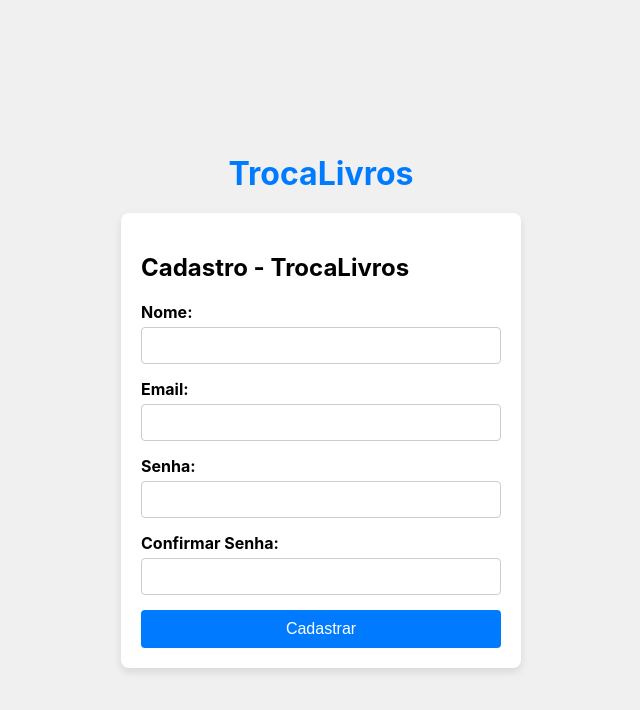
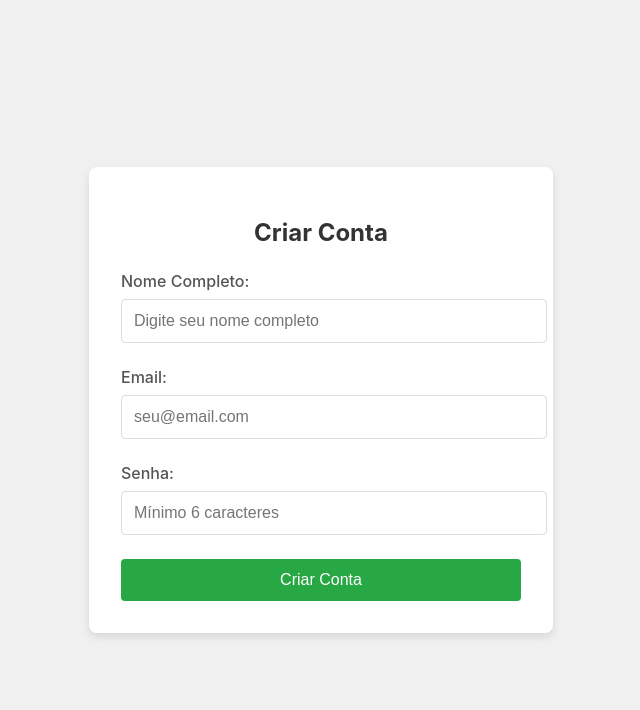
Before and after one commit to mac0350-25/troca-livros-frontend, a React (Create React App) app: page /signup in a window 1280 px wide. Shown: the top 710 px of the page, without its empty margins (319-959 px from the left). Built offline with nearby package versions, Linux system fonts and the light colour scheme.

Commit message:
[feat] integração com o back para login e cadastro

```diff
--- a/package.json
+++ b/package.json
@@ -7,6 +7,7 @@
     "@testing-library/jest-dom": "^6.6.3",
     "@testing-library/react": "^16.2.0",
     "@testing-library/user-event": "^13.5.0",
+    "axios": "^1.8.4",
     "react": "^19.0.0",
     "react-dom": "^19.0.0",
     "react-router-dom": "^7.4.0",
--- /dev/null
+++ b/src/api/auth.js
@@ -0,0 +1,40 @@
+import api from './index';
+
+export const authService = {
+  async login(email, password) {
+    try {
+      const { data } = await api.post('/api/auth/login', { email, password });
+
+      alert('Login realizado com sucesso!');
+
+      return {
+        success: true,
+        token: data.access_token,
+        user: data.user
+      };
+    } catch (error) {
+      return {
+        success: false,
+        error: error.response?.data?.message || 'Credenciais inválidas'
+      };
+    }
+  },
+
+  async register(name, email, password) {
+    try {
+      const { data } = await api.post('/api/auth/register', { name, email, password });
+
+      alert('Cadastro realizado com sucesso!');
+
+      return {
+        success: true,
+        user: data
+      };
+    } catch (error) {
+      return {
+        success: false,
+        error: error.response?.data?.message || 'Erro no cadastro'
+      };
+    }
+  }
+};
--- a/src/pages/LoginPage.js
+++ b/src/pages/LoginPage.js
@@ -1,54 +1,9 @@
 import React, { useState } from 'react';
-import { Link } from 'react-router-dom';
 import styled from 'styled-components';
+import { Link, useNavigate } from 'react-router-dom';
+import { authService } from '../api/auth';
 
-// --- Componente Principal --- //
-const LoginPage = () => {
-  const [email, setEmail] = useState('');
-  const [password, setPassword] = useState('');
-  const [errorMessage, setErrorMessage] = useState('');
-
-  const handleLogin = (e) => {
-    e.preventDefault();
-    if (email === 'teste@email.com' && password === 'senha123') {
-      alert('Login bem-sucedido!');
-    } else {
-      setErrorMessage('Email ou senha inválidos');
-    }
-  };
-
-  return (
-    <LoginContainer>
-      <Header>TrocaLivros</Header>
-      <LoginForm onSubmit={handleLogin}>
-        <h2>Login - TrocaLivros</h2>
-        {errorMessage && <ErrorMessage>{errorMessage}</ErrorMessage>}
-        <Label htmlFor="email">Email:</Label>
-        <Input
-          type="email"
-          id="email"
-          value={email}
-          onChange={(e) => setEmail(e.target.value)}
-          required
-        />
-        <Label htmlFor="password">Senha:</Label>
-        <Input
-          type="password"
-          id="password"
-          value={password}
-          onChange={(e) => setPassword(e.target.value)}
-          required
-        />
-        <Button type="submit">Entrar</Button>
-        <SignupLink>
-          Não tem uma conta? <Link to="/signup">Cadastre-se aqui</Link>
-        </SignupLink>
-      </LoginForm>
-    </LoginContainer>
-  );
-};
-
-// --- Estilos (no final do arquivo) --- //
+// ==================== ESTILOS ====================
 const LoginContainer = styled.div`
   display: flex;
   justify-content: center;
@@ -58,46 +13,57 @@ const LoginContainer = styled.div`
   background-color: #f0f0f0;
 `;
 
-const Header = styled.h1`
-  font-size: 2rem;
-  color: #007bff;
-  margin-bottom: 20px;
-`;
-
 const LoginForm = styled.form`
   background-color: white;
-  padding: 20px;
+  padding: 2rem;
   border-radius: 8px;
   box-shadow: 0 4px 8px rgba(0, 0, 0, 0.1);
   width: 100%;
   max-width: 400px;
-  box-sizing: border-box;
 `;
 
-const Label = styled.label`
-  margin-bottom: 5px;
-  display: block;
-  font-weight: bold;
+const FormTitle = styled.h2`
+  color: #333;
+  text-align: center;
+  margin-bottom: 1.5rem;
 `;
 
-const Input = styled.input`
-  width: 100%;
-  padding: 10px;
-  margin-bottom: 15px;
-  border: 1px solid #ccc;
-  border-radius: 4px;
-  box-sizing: border-box;
+const FormGroup = styled.div`
+  margin-bottom: 1.5rem;
 `;
 
-const Button = styled.button`
+const FormLabel = styled.label`
+  display: block;
+  margin-bottom: 0.5rem;
+  font-weight: 500;
+  color: #555;
+`;
+
+const FormInput = styled.input`
   width: 100%;
-  padding: 10px;
+  padding: 0.75rem;
+  border: 1px solid #ddd;
+  border-radius: 4px;
+  font-size: 1rem;
+  transition: border-color 0.3s;
+
+  &:focus {
+    border-color: #007bff;
+    outline: none;
+  }
+`;
+
+const SubmitButton = styled.button`
+  width: 100%;
+  padding: 0.75rem;
   background-color: #007bff;
   color: white;
   border: none;
   border-radius: 4px;
+  font-size: 1rem;
   cursor: pointer;
-  font-size: 16px;
+  transition: background-color 0.3s;
+  margin-bottom: 1rem;
 
   &:hover {
     background-color: #0056b3;
@@ -105,23 +71,87 @@ const Button = styled.button`
 `;
 
 const ErrorMessage = styled.div`
-  color: red;
+  color: #dc3545;
+  background-color: #f8d7da;
+  padding: 0.75rem;
+  border-radius: 4px;
+  margin-bottom: 1rem;
   text-align: center;
-  margin-bottom: 10px;
 `;
 
-const SignupLink = styled.div`
+const RegisterLink = styled.div`
   text-align: center;
-  margin-top: 15px;
+  margin-top: 1rem;
+  font-size: 0.9rem;
 
   a {
     color: #007bff;
     text-decoration: none;
+    font-weight: 500;
+    transition: color 0.3s;
 
     &:hover {
+      color: #0056b3;
       text-decoration: underline;
     }
   }
 `;
 
+// ==================== COMPONENTE ====================
+const LoginPage = () => {
+  const [email, setEmail] = useState('');
+  const [password, setPassword] = useState('');
+  const [error, setError] = useState('');
+  const navigate = useNavigate();
+
+  const handleLogin = async (e) => {
+    e.preventDefault();
+    const result = await authService.login(email, password);
+
+    if (result.success) {
+      localStorage.setItem('token', result.token);
+    } else {
+      setError(result.error);
+    }
+  };
+
+  return (
+    <LoginContainer>
+      <LoginForm onSubmit={handleLogin}>
+        <FormTitle>Login</FormTitle>
+
+        {error && <ErrorMessage>{error}</ErrorMessage>}
+
+        <FormGroup>
+          <FormLabel>Email:</FormLabel>
+          <FormInput
+            type="email"
+            value={email}
+            onChange={(e) => setEmail(e.target.value)}
+            required
+            placeholder="seu@email.com"
+          />
+        </FormGroup>
+
+        <FormGroup>
+          <FormLabel>Senha:</FormLabel>
+          <FormInput
+            type="password"
+            value={password}
+            onChange={(e) => setPassword(e.target.value)}
+            required
+            placeholder="Digite sua senha"
+          />
+        </FormGroup>
+
+        <SubmitButton type="submit">Entrar</SubmitButton>
+
+        <RegisterLink>
+          Não tem uma conta? <Link to="/signup">Registre-se</Link>
+        </RegisterLink>
+      </LoginForm>
+    </LoginContainer>
+  );
+};
+
 export default LoginPage;
--- a/src/pages/SignupPage.js
+++ b/src/pages/SignupPage.js
@@ -1,68 +1,9 @@
 import React, { useState } from 'react';
 import styled from 'styled-components';
+import { useNavigate } from 'react-router-dom';
+import { authService } from '../api/auth';
 
-// --- Componente Principal --- //
-const SignupPage = () => {
-  const [name, setName] = useState('');
-  const [email, setEmail] = useState('');
-  const [password, setPassword] = useState('');
-  const [confirmPassword, setConfirmPassword] = useState('');
-  const [errorMessage, setErrorMessage] = useState('');
-
-  const handleSignup = (e) => {
-    e.preventDefault();
-    if (password !== confirmPassword) {
-      setErrorMessage('As senhas não coincidem!');
-    } else {
-      alert(`Cadastro realizado para ${name} (${email})!`);
-    }
-  };
-
-  return (
-    <SignupContainer>
-      <Header>TrocaLivros</Header>
-      <SignupForm onSubmit={handleSignup}>
-        <h2>Cadastro - TrocaLivros</h2>
-        {errorMessage && <ErrorMessage>{errorMessage}</ErrorMessage>}
-        <Label htmlFor="name">Nome:</Label>
-        <Input
-          type="text"
-          id="name"
-          value={name}
-          onChange={(e) => setName(e.target.value)}
-          required
-        />
-        <Label htmlFor="email">Email:</Label>
-        <Input
-          type="email"
-          id="email"
-          value={email}
-          onChange={(e) => setEmail(e.target.value)}
-          required
-        />
-        <Label htmlFor="password">Senha:</Label>
-        <Input
-          type="password"
-          id="password"
-          value={password}
-          onChange={(e) => setPassword(e.target.value)}
-          required
-        />
-        <Label htmlFor="confirmPassword">Confirmar Senha:</Label>
-        <Input
-          type="password"
-          id="confirmPassword"
-          value={confirmPassword}
-          onChange={(e) => setConfirmPassword(e.target.value)}
-          required
-        />
-        <Button type="submit">Cadastrar</Button>
-      </SignupForm>
-    </SignupContainer>
-  );
-};
-
-// --- Estilos (no final do arquivo) --- //
+// ==================== ESTILOS ====================
 const SignupContainer = styled.div`
   display: flex;
   justify-content: center;
@@ -72,56 +13,150 @@ const SignupContainer = styled.div`
   background-color: #f0f0f0;
 `;
 
-const Header = styled.h1`
-  font-size: 2rem;
-  color: #007bff;
-  margin-bottom: 20px;
-`;
-
 const SignupForm = styled.form`
   background-color: white;
-  padding: 20px;
+  padding: 2rem;
   border-radius: 8px;
   box-shadow: 0 4px 8px rgba(0, 0, 0, 0.1);
   width: 100%;
   max-width: 400px;
-  box-sizing: border-box;
 `;
 
-const Label = styled.label`
-  margin-bottom: 5px;
-  display: block;
-  font-weight: bold;
+const FormTitle = styled.h2`
+  color: #333;
+  text-align: center;
+  margin-bottom: 1.5rem;
 `;
 
-const Input = styled.input`
-  width: 100%;
-  padding: 10px;
-  margin-bottom: 15px;
-  border: 1px solid #ccc;
-  border-radius: 4px;
-  box-sizing: border-box;
+const FormGroup = styled.div`
+  margin-bottom: 1.5rem;
 `;
 
-const Button = styled.button`
+const FormLabel = styled.label`
+  display: block;
+  margin-bottom: 0.5rem;
+  font-weight: 500;
+  color: #555;
+`;
+
+const FormInput = styled.input`
   width: 100%;
-  padding: 10px;
-  background-color: #007bff;
+  padding: 0.75rem;
+  border: 1px solid #ddd;
+  border-radius: 4px;
+  font-size: 1rem;
+  transition: border-color 0.3s;
+
+  &:focus {
+    border-color: #007bff;
+    outline: none;
+  }
+`;
+
+const SubmitButton = styled.button`
+  width: 100%;
+  padding: 0.75rem;
+  background-color: #28a745;
   color: white;
   border: none;
   border-radius: 4px;
+  font-size: 1rem;
   cursor: pointer;
-  font-size: 16px;
+  transition: background-color 0.3s;
 
   &:hover {
-    background-color: #0056b3;
+    background-color: #218838;
   }
 `;
 
 const ErrorMessage = styled.div`
-  color: red;
+  color: #dc3545;
+  background-color: #f8d7da;
+  padding: 0.75rem;
+  border-radius: 4px;
+  margin-bottom: 1rem;
   text-align: center;
-  margin-bottom: 10px;
 `;
 
+const SuccessMessage = styled.div`
+  color: #155724;
+  background-color: #d4edda;
+  padding: 0.75rem;
+  border-radius: 4px;
+  margin-bottom: 1rem;
+  text-align: center;
+`;
+
+// ==================== COMPONENTE ====================
+const SignupPage = () => {
+  const [name, setName] = useState('');
+  const [email, setEmail] = useState('');
+  const [password, setPassword] = useState('');
+  const [error, setError] = useState('');
+  const [success, setSuccess] = useState('');
+  const navigate = useNavigate();
+
+  const handleRegister = async (e) => {
+    e.preventDefault();
+    setError('');
+    setSuccess('');
+
+    const result = await authService.register(name, email, password);
+
+    if (result.success) {
+      setSuccess('Cadastro realizado com sucesso! Redirecionando para login...');
+      setTimeout(() => navigate('/login'), 2000);
+    } else {
+      setError(result.error || 'Erro ao realizar cadastro');
+    }
+  };
+
+  return (
+    <SignupContainer>
+      <SignupForm onSubmit={handleRegister}>
+        <FormTitle>Criar Conta</FormTitle>
+
+        {error && <ErrorMessage>{error}</ErrorMessage>}
+        {success && <SuccessMessage>{success}</SuccessMessage>}
+
+        <FormGroup>
+          <FormLabel>Nome Completo:</FormLabel>
+          <FormInput
+            type="text"
+            value={name}
+            onChange={(e) => setName(e.target.value)}
+            required
+            placeholder="Digite seu nome completo"
+          />
+        </FormGroup>
+
+        <FormGroup>
+          <FormLabel>Email:</FormLabel>
+          <FormInput
+            type="email"
+            value={email}
+            onChange={(e) => setEmail(e.target.value)}
+            required
+            placeholder="seu@email.com"
+          />
+        </FormGroup>
+
+        <FormGroup>
+          <FormLabel>Senha:</FormLabel>
+          <FormInput
+            type="password"
+            value={password}
+            onChange={(e) => setPassword(e.target.value)}
+            required
+            placeholder="Mínimo 6 caracteres"
+            minLength="6"
+          />
+        </FormGroup>
+
+        <SubmitButton type="submit">Criar Conta</SubmitButton>
+      </SignupForm>
+    </SignupContainer>
+  );
+};
+
 export default SignupPage;
```
Also changed, not shown: src/api.js (added, +19 -0 lines), src/api/index.js (added, +17 -0 lines), 1 other file (tests, documents, lock files or other folders).
